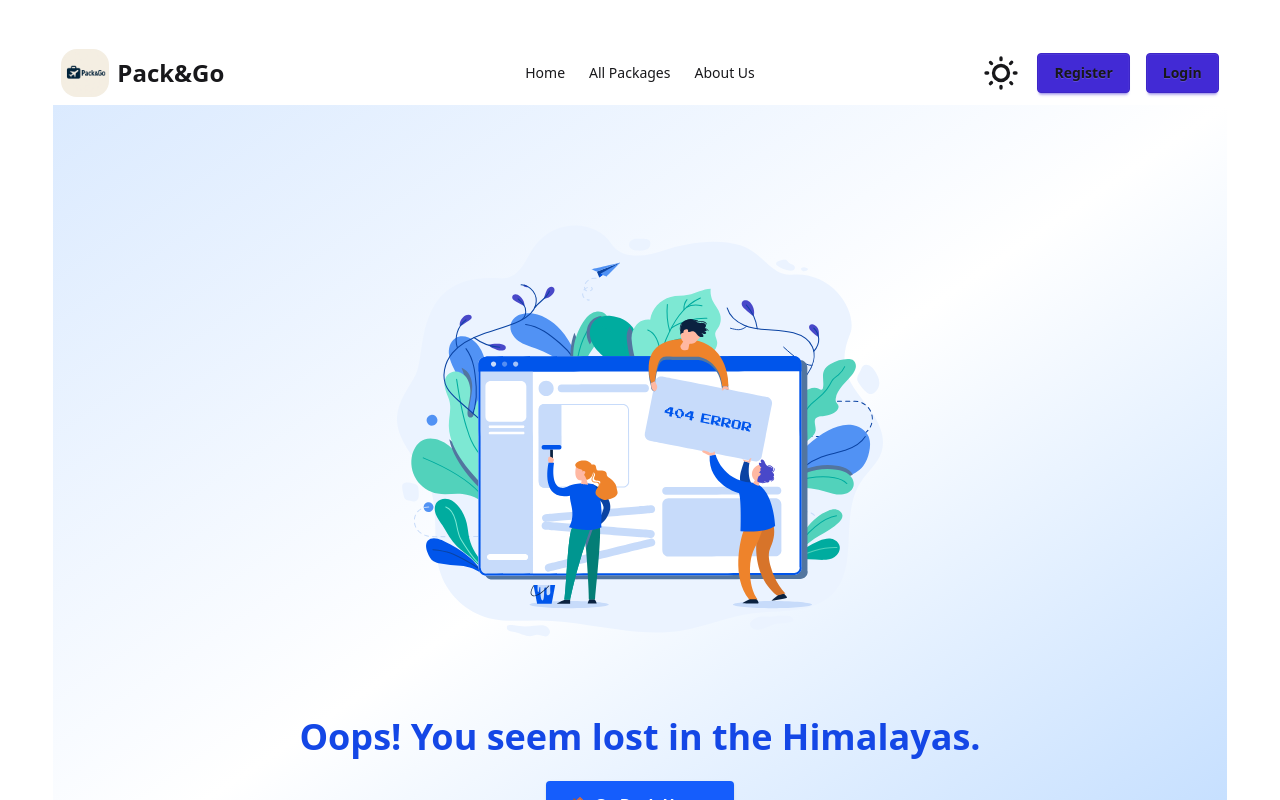
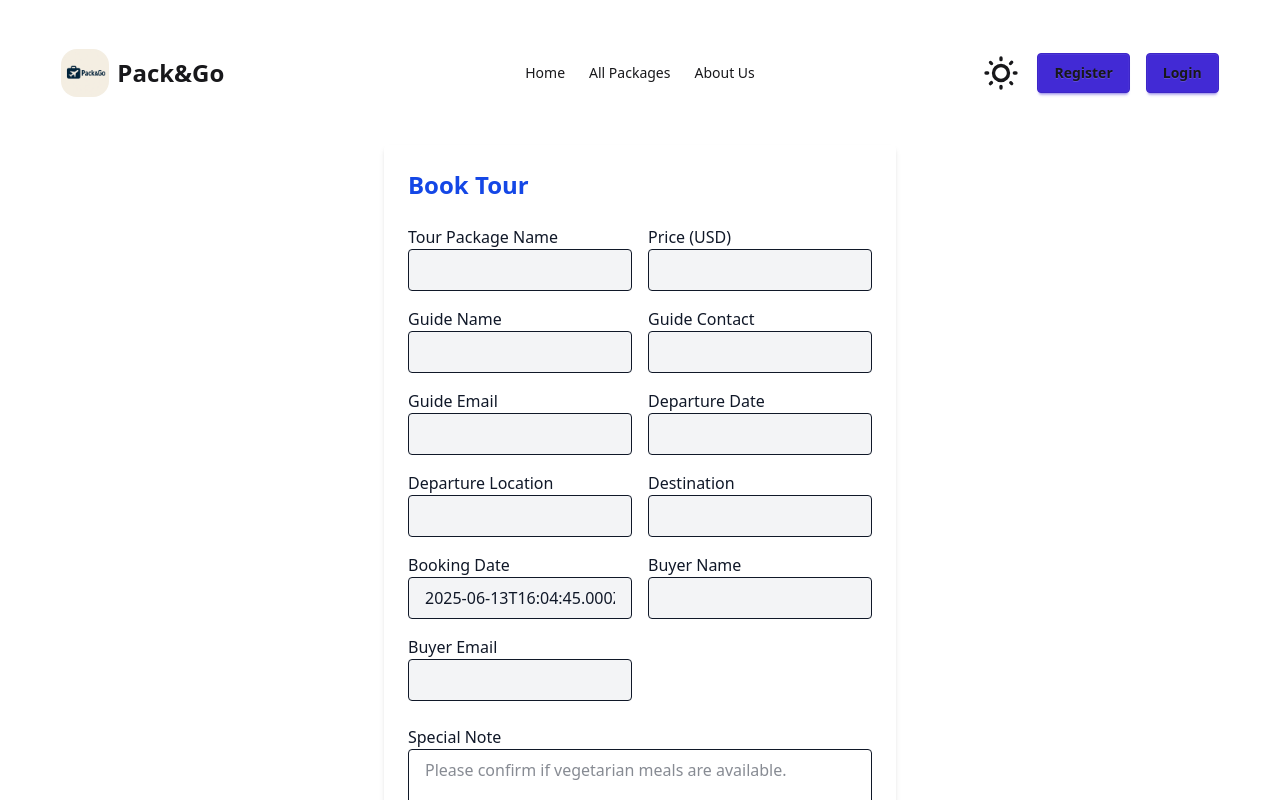
Before and after one commit to MohammadMasumHossain/Tour-package-Booking-Management2, a React (Vite) app: page /booknow in a window 1280 px wide. Shown: the top 800 px of the page. Built offline with nearby package versions, Linux system fonts and the light colour scheme; no server answers.

Commit message:
bookNow form

```diff
--- a/package.json
+++ b/package.json
@@ -21,6 +21,7 @@
     "react-icons": "^5.5.0",
     "react-router": "^7.6.2",
     "react-toastify": "^11.0.5",
+    "sweetalert2": "^11.22.0",
     "tailwindcss": "^4.1.10"
   },
   "devDependencies": {
--- /dev/null
+++ b/src/components/BookNow.jsx
@@ -0,0 +1,209 @@
+import React, { useContext, useEffect, useState } from 'react';
+import { useLocation } from 'react-router';
+import { AuthContext } from '../contexts/AuthContext/AuthContext';
+import axios from 'axios';
+import Swal from 'sweetalert2';
+
+const BookNow = () => {
+  const { user } = useContext(AuthContext);
+  const location = useLocation();
+  const tour = location.state?.tour;
+
+  const [bookingDate, setBookingDate] = useState('');
+
+  useEffect(() => {
+    const now = new Date().toISOString(); // full ISO datetime
+    setBookingDate(now);
+  }, []);
+
+  const handleBook = (e) => {
+    e.preventDefault();
+    const form = e.target;
+    const formData = new FormData(form);
+    const data = Object.fromEntries(formData.entries());
+    data.status = 'pending';
+
+    axios.post('http://localhost:3000/Book', data)
+    .then(res => {
+      if (res.data.insertedId) {
+        Swal.fire({
+          position: "top-end",
+          icon: "success",
+          title: "Your tour has been successfully booked!",
+          showConfirmButton: false,
+          timer: 1500
+        });
+        form.reset();
+      } else {
+        // Optional: catch case when no error but booking failed
+        Swal.fire({
+          icon: "warning",
+          title: "Booking Failed",
+          text: "Something went wrong. Please try again.",
+        });
+      }
+    })
+    .catch(error => {
+      console.error(error);
+      Swal.fire({
+        icon: "error",
+        title: "Booking Failed",
+        text: error.response?.data?.message || "An unexpected error occurred. Please try again later.",
+      });
+    });
+  };
+
+  return (
+    <form
+      onSubmit={handleBook}
+      className="max-w-lg mx-auto mt-10 p-6 bg-white dark:bg-gray-900 shadow-md rounded space-y-6 text-gray-900 dark:text-gray-100"
+    >
+      <h2 className="text-2xl font-semibold text-blue-700 dark:text-blue-400 mb-6">Book Tour</h2>
+
+      {/* Hidden Tour ID */}
+      <input type="hidden" name="_id" value={tour?._id} />
+
+      <div className="grid grid-cols-1 md:grid-cols-2 gap-4">
+        <div>
+          <label>Tour Package Name</label>
+          <input
+            type="text"
+            name="tour_name"
+            value={tour?.tour_name || ''}
+            readOnly
+            className="w-full px-4 py-2 bg-gray-100 border rounded"
+          />
+        </div>
+
+        <div>
+          <label>Price (USD)</label>
+          <input
+            type="number"
+            name="price"
+            value={tour?.price || ''}
+            readOnly
+            className="w-full px-4 py-2 bg-gray-100 border rounded"
+          />
+        </div>
+
+        <div>
+          <label>Guide Name</label>
+          <input
+            type="text"
+            name="guide_name"
+            value={tour?.guide_name || ''}
+            readOnly
+            className="w-full px-4 py-2 bg-gray-100 border rounded"
+          />
+        </div>
+
+        <div>
+          <label>Guide Contact</label>
+          <input
+            type="text"
+            name="guide_contact"
+            value={tour?.guide_contact_no || ''}
+            readOnly
+            className="w-full px-4 py-2 bg-gray-100 border rounded"
+          />
+        </div>
+
+        <div>
+          <label>Guide Email</label>
+          <input
+            type="email"
+            name="guide_email"
+            value={tour?.guide_email || ''}
+            readOnly
+            className="w-full px-4 py-2 bg-gray-100 border rounded"
+          />
+        </div>
+
+        <div>
+          <label>Departure Date</label>
+          <input
+            type="text"
+            name="departure_date"
+            value={tour?.departure_date || ''}
+            readOnly
+            className="w-full px-4 py-2 bg-gray-100 border rounded"
+          />
+        </div>
+
+        <div>
+          <label>Departure Location</label>
+          <input
+            type="text"
+            name="departure_location"
+            value={tour?.departure_location || ''}
+            readOnly
+            className="w-full px-4 py-2 bg-gray-100 border rounded"
+          />
+        </div>
+
+        <div>
+          <label>Destination</label>
+          <input
+            type="text"
+            name="destination"
+            value={tour?.destination || ''}
+            readOnly
+            className="w-full px-4 py-2 bg-gray-100 border rounded"
+          />
+        </div>
+
+        <div>
+          <label>Booking Date</label>
+          <input
+            type="text"
+            name="booking_date"
+            value={bookingDate}
+            readOnly
+            className="w-full px-4 py-2 bg-gray-100 border rounded"
+          />
+        </div>
+
+        <div>
+          <label>Buyer Name</label>
+          <input
+            type="text"
+            name="buyer_name"
+            value={user?.displayName || ''}
+            readOnly
+            className="w-full px-4 py-2 bg-gray-100 border rounded"
+          />
+        </div>
+
+        <div>
+          <label>Buyer Email</label>
+          <input
+            type="email"
+            name="buyer_email"
+            value={user?.email || ''}
+            readOnly
+            className="w-full px-4 py-2 bg-gray-100 border rounded"
+          />
+        </div>
+      </div>
+
+      <div>
+        <label>Special Note</label>
+        <textarea
+          name="notes"
+          rows="3"
+          placeholder="Please confirm if vegetarian meals are available."
+          className="w-full px-4 py-2 border rounded bg-white dark:bg-gray-800 text-gray-900 dark:text-gray-100"
+        />
+      </div>
+
+      <button
+        type="submit"
+        className="w-full bg-blue-600 text-white font-semibold py-3 rounded hover:bg-blue-700 transition"
+      >
+        Book Now
+      </button>
+    </form>
+  );
+};
+
+export default BookNow;
--- a/src/pages/PackagesDetails.jsx
+++ b/src/pages/PackagesDetails.jsx
@@ -1,5 +1,5 @@
 import React from 'react';
-import { useLoaderData } from 'react-router'; // make sure you're using `react-router-dom`
+import { Link, useLoaderData } from 'react-router'; // make sure you're using `react-router-dom`
 
 const PackagesDetails = () => {
   const tour = useLoaderData();
@@ -27,7 +27,7 @@ const PackagesDetails = () => {
         />
         <div>
           <p className="text-lg font-semibold text-gray-800">{tour.guide_name}</p>
-          <p className="text-gray-600 text-sm">📞 {tour.guide_contact}</p>
+          <p className="text-gray-600 text-sm">📞 {tour.guide_contact_no}</p>
         </div>
       </div>
 
@@ -35,10 +35,11 @@ const PackagesDetails = () => {
       <div className="grid md:grid-cols-2 gap-4 text-gray-700 mb-6">
         <p><span className="font-semibold">Duration:</span> {tour.duration}</p>
         <p><span className="font-semibold">Price:</span> ${tour.price}</p>
-        <p><span className="font-semibold">Booking Count:</span> {tour.booking_count}</p>
+        <p><span className="font-semibold">Booking Count:</span> {tour.bookingCount}</p>
         <p>
-          <span className="font-semibold">Departure:</span> {tour.departure_location} on {tour.departure_date}
+          <span className="font-semibold">Departure:</span> {tour.departure_location}
         </p>
+        <p><span className="font-semibold">DepartureDate: </span>{tour.departure_date}</p>
         <p><span className="font-semibold">Destination:</span> {tour.destination}</p>
       </div>
 
@@ -49,9 +50,12 @@ const PackagesDetails = () => {
       </div>
 
       {/* Book Now Button */}
+      <Link to="/booknow"
+        state={{ tour }} >
       <button className="w-full bg-blue-600 text-white py-3 rounded-md text-lg hover:bg-blue-700 transition">
         Book Now
       </button>
+      </Link>
     </div>
   );
 };
--- a/src/router/router.jsx
+++ b/src/router/router.jsx
@@ -15,6 +15,7 @@ import Managemypackages from "../pages/Managemypackages";
 
 import PackagesDetails from "../pages/PackagesDetails";
 import Error from "../components/Error";
+import BookNow from "../components/BookNow";
 
 const router = createBrowserRouter([
   {
@@ -62,6 +63,12 @@ const router = createBrowserRouter([
           Component:Managemypackages
         },
         {
+          path:'/booknow',
+
+          Component:BookNow
+
+        },
+        {
            path:'*',
            Component:Error
         }
```
Also changed, not shown: 1 other file (tests, documents, lock files or other folders).
